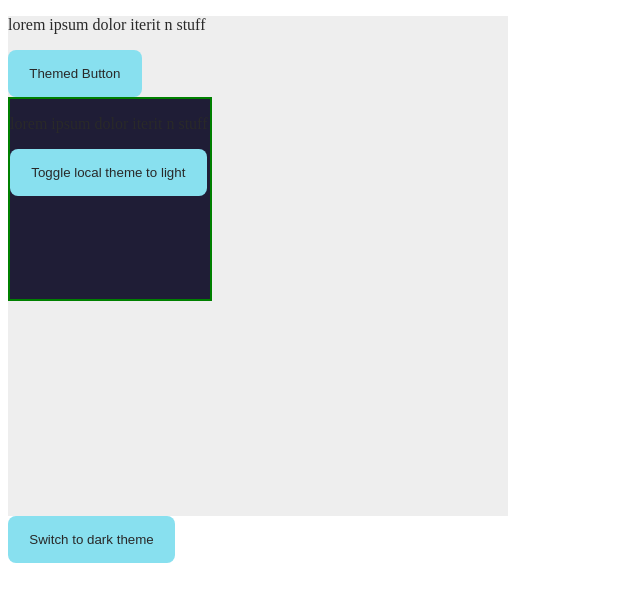
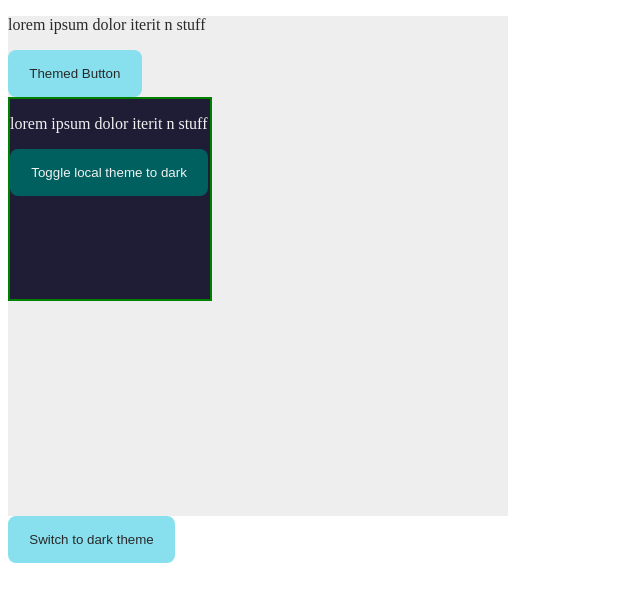
Before and after one commit to Devi-CodingTime/Context-Theme-Toggler---ReactJS, a React app: page / in a window 1280 px wide. Shown: the top 602 px of the page, without its empty margins (0-640 px from the left). Built offline with nearby package versions, Linux system fonts and the light colour scheme.

Commit message:
last changes

```diff
--- a/src/components/LocalThemedBox.js
+++ b/src/components/LocalThemedBox.js
@@ -5,10 +5,10 @@ const {theme} = props;
 return(
     <div style={{width:'200px',height:'200px',border:'2px solid green'}} id="local-themed-box" className={`bg-${theme==="light"?"dark":"light"}`}>
         {/* Write code below this line */}
-        <p id="local-themed-text-container" className={`txt-${theme}`}>
+        <p id="local-themed-text-container" className={`txt-${theme==="light"?"dark":"light"}`}>
         lorem ipsum dolor iterit n stuff
         </p>
-        <button id="local-theme-toggler" className={`btn btn-${theme} txt-${theme}`}>{`Toggle local theme to ${theme}`}</button>
+        <button id="local-theme-toggler" className={`btn btn-${theme==="light"?"dark":"light"} txt-${theme==="light"?"dark":"light"}`}>{`Toggle local theme to ${theme==="light"?"dark":"light"}`}</button>
     </div>
 )
 }
```
